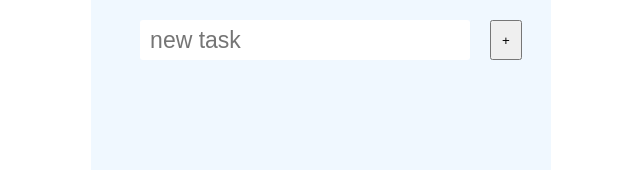
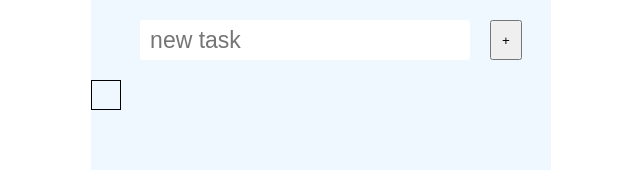
Before and after one commit to yejin32/todolist-ts, a React (Create React App) app: page / in a window 1280 px wide. Shown: the top 170 px of the page, without its empty margins (319-959 px from the left). Built offline with nearby package versions, Linux system fonts and the light colour scheme; the HTML template or start-up script is replaced by a standard one.

Commit message:
Feat: checkbox 구현

```diff
--- a/src/App.tsx
+++ b/src/App.tsx
@@ -1,6 +1,7 @@
 import React from 'react';
 import Input from './components/Input';
 import styled from 'styled-components';
+import Checkbox from './components/Checkbox';
 
 const SMainContainer = styled.div`
     width:100%;
@@ -21,6 +22,7 @@ function App() {
     <SMainContainer>
       <div className='todoContainer'>
         <Input/>
+        <Checkbox/>
       </div>
     </SMainContainer>
   );
--- /dev/null
+++ b/src/components/Checkbox.tsx
@@ -0,0 +1,34 @@
+import React from 'react';
+import styled from 'styled-components';
+
+const SChceckboxContainer = styled.div`
+    display: flex;
+    position: relative;
+    justify-content: center;
+    align-items: center;
+    width: 30px;
+    height: 30px;
+    border: 1px solid black;
+
+    .check {
+        position: absolute;
+        font-size: 32px;
+    }
+`
+
+interface CheckboxProps {
+    checked?: boolean;
+    onClick?(): void;
+}
+
+const Checkbox = ({checked, onClick}: CheckboxProps) => {
+    return (
+        <SChceckboxContainer onClick={onClick}>
+            <div className='check'>
+                {checked && '✓'}
+            </div>
+        </SChceckboxContainer>
+    );
+};
+
+export default Checkbox;
```
